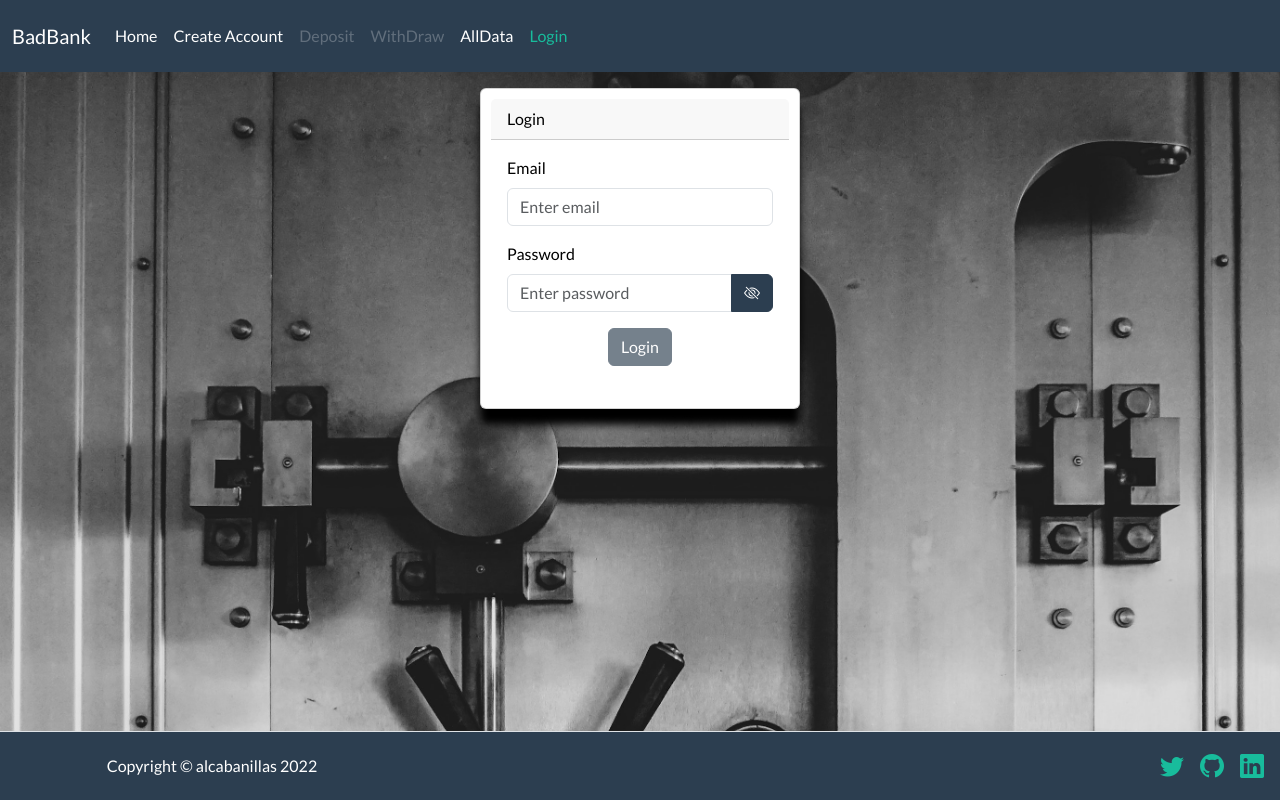
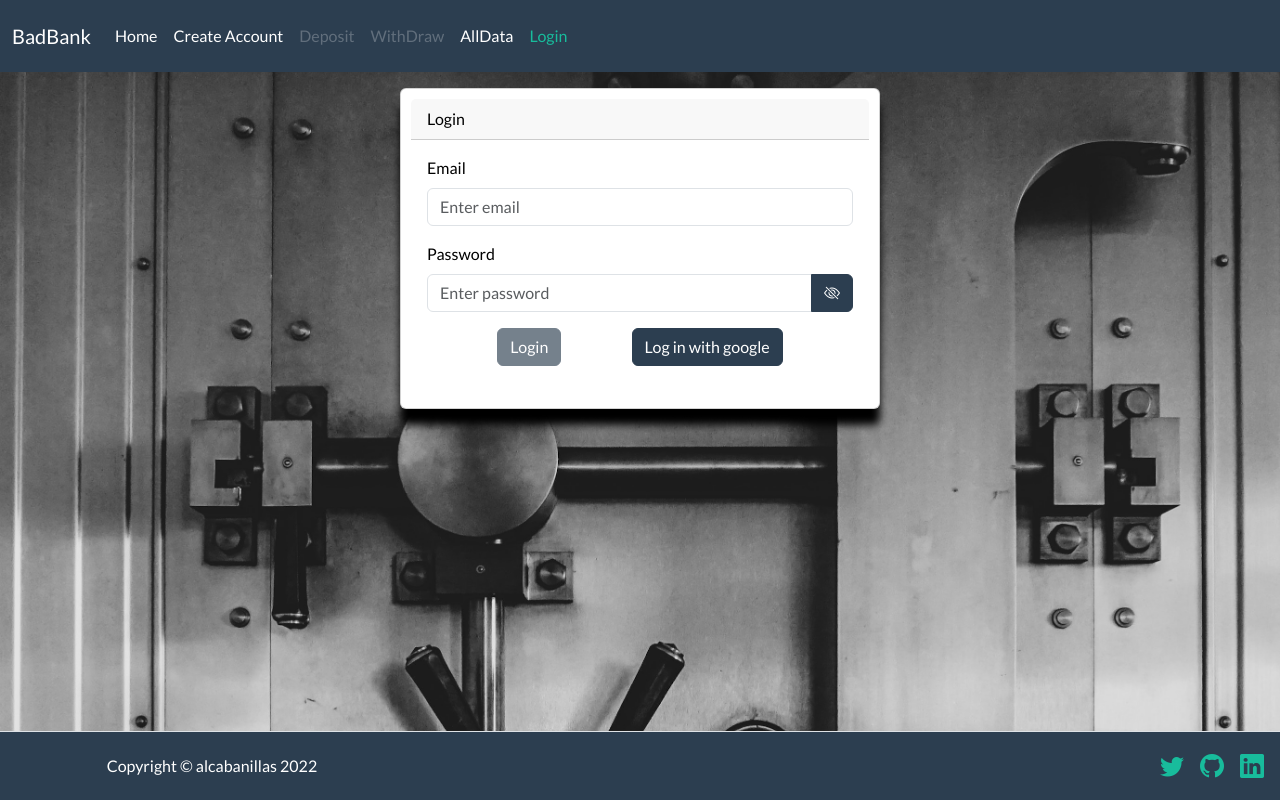
Before and after one commit to alcabanillas/3tier-badbank_react, a React (Create React App) app in the folder client/: page /#/login in a window 1280 px wide. Built offline with nearby package versions, Linux system fonts and the light colour scheme.

Commit message:
adding new button

```diff
--- a/client/src/components/bankform.js
+++ b/client/src/components/bankform.js
@@ -1,10 +1,10 @@
 import Button from "react-bootstrap/Button";
 import Form from "react-bootstrap/Form";
 import { Formik } from "formik";
-import { InputGroup } from "react-bootstrap";
+import { InputGroup, Col } from "react-bootstrap";
 import {useState} from "react"
 
-function BankForm({ buttonSubmit, handle, fields, initialData, schema }) {
+function BankForm({ buttonSubmit, handle, fields, initialData, schema, additionalButton }) {
   const [passwordShown, setPasswordShown] = useState(false);
   const togglePasswordVisiblity = () => {
     setPasswordShown(passwordShown ? false : true);
@@ -44,15 +44,21 @@ function BankForm({ buttonSubmit, handle, fields, initialData, schema }) {
               </Form.Group>
             );
           })}
-          <div className="text-center">
+          <div className="d-flex text-center justify-content-evenly">
             <Button
               disabled={!(isValid && dirty)}
               type="submit"
-              className="btn btn-primary"
-              data-testid={`btn${buttonSubmit.replace(" ", "")}`}
+              className="btn btn-primary mr-1"
             >
               {buttonSubmit}
             </Button>
+            { additionalButton ? (
+              <Button
+                onClick={additionalButton.handler}>
+                  {additionalButton.text}
+                </Button>) : (<></>)
+            }
+            <></>
           </div>
         </Form>
       )}
--- a/client/src/pages/login.js
+++ b/client/src/pages/login.js
@@ -4,7 +4,7 @@ import { useToastContext} from "../state/CustomToast";
 import  BankForm  from "../components/bankform";
 import { BankCard } from "../components/bankcard";
 import * as yup from "yup";
-import { doLogin } from "../services/authService"
+import { doLogin, doGoogleLogin } from "../services/authService"
 
 export function Login() {
   const { usersState, actions } = useContext(UsersContext);
@@ -25,6 +25,15 @@ export function Login() {
     Password: yup.string().required()
   });
 
+  function handleGoogleLogin(data) {
+    doGoogleLogin()
+      .then( msg => {
+        addToast({text: `User ${msg.user.email} logged in`, type: 'success'})
+        actions.login( msg.user)
+      })
+      .catch( errorMessage =>{ addToast({text: 'Error: ' + errorMessage, type: 'error'}) })
+  }
+
   function handleLogin(data) {
     doLogin({ email: data.Email, password : data.Password })
       .then( msg => {
@@ -34,11 +43,17 @@ export function Login() {
       .catch( errorMessage =>{ addToast({text: 'Error: ' + errorMessage, type: 'error'}) })
   }
 
+  const additionalButtonObj = {
+    text: "Log in with google",
+    handler: () => handleGoogleLogin()
+  }
+
   const renderLoginForm = () => {
     return (
       <BankForm
-        buttonSubmit="Login"
+        buttonSubmit={"Login"}
         handle={handleLogin}
+        additionalButton = { additionalButtonObj }
         fields={formFields}
         initialData={initialValues}
         schema={schema}
@@ -58,7 +73,7 @@ export function Login() {
   return (
     <div className="card-container login">
       <BankCard
-        width="20rem"
+        width="30rem"
         txtcolor="black"
         header="Login"
         body={!usersState.currentUser ?
--- a/client/src/services/authService.js
+++ b/client/src/services/authService.js
@@ -1,5 +1,5 @@
-import { initializeApp } from "firebase/app"
-import { getAuth, signInWithEmailAndPassword } from "firebase/auth"
+import { initializeApp } from "firebase/app";
+import { getAuth, signInWithEmailAndPassword } from "firebase/auth";
 
 //intialize App
 const firebaseConfig = {
@@ -8,38 +8,40 @@ const firebaseConfig = {
   projectId: "badbank-87112",
   storageBucket: "badbank-87112.appspot.com",
   messagingSenderId: "641621008693",
-  appId: "1:641621008693:web:b54539d980a6319156ec7c"
+  appId: "1:641621008693:web:b54539d980a6319156ec7c",
 };
 
 const loginApp = initializeApp(firebaseConfig);
 
-
-function doLogin (userInfo) {
+function doLogin(userInfo) {
   return new Promise((resolve, reject) => {
-    const auth  = getAuth(loginApp)
-    const promise = signInWithEmailAndPassword( auth,
-      userInfo.email, userInfo.password);
+    const auth = getAuth(loginApp);
+    const promise = signInWithEmailAndPassword(
+      auth,
+      userInfo.email,
+      userInfo.password
+    );
 
     promise
-      .then( (res) => {
-        resolve(res)
+      .then((res) => {
+        resolve(res);
       })
-      .catch( (err)  => {
-        reject(err)
+      .catch((err) => {
+        reject(err);
       });
+  });
+}
+
+const doGoogleLogin = () => {
+  return new Promise((resolve, reject) => {
+    const auth = getAuth(loginApp);
+    const provider = new auth.GoogleAuthProvider();
+    provider.addScope("email");
+    auth()
+      .signInWithPopup(provider)
+      .then((result) => resolve(result.user.email))
+      .catch((err) => reject(err));
   });
 };
 
-const doGoogleLogin = () => {
-  /*return new Promise((resolve, reject) => {
-    const provider = new auth.GoogleAuthProvider();
-    provider.addScope("email");
-    firebase
-      .auth()
-      .signInWithPopup(provider)
-      .then((result) => resolve(result.user.email))
-      .catch((err) => reject(err));
-  });*/
-};
-
-export { doLogin }
+export { doLogin, doGoogleLogin };
```
